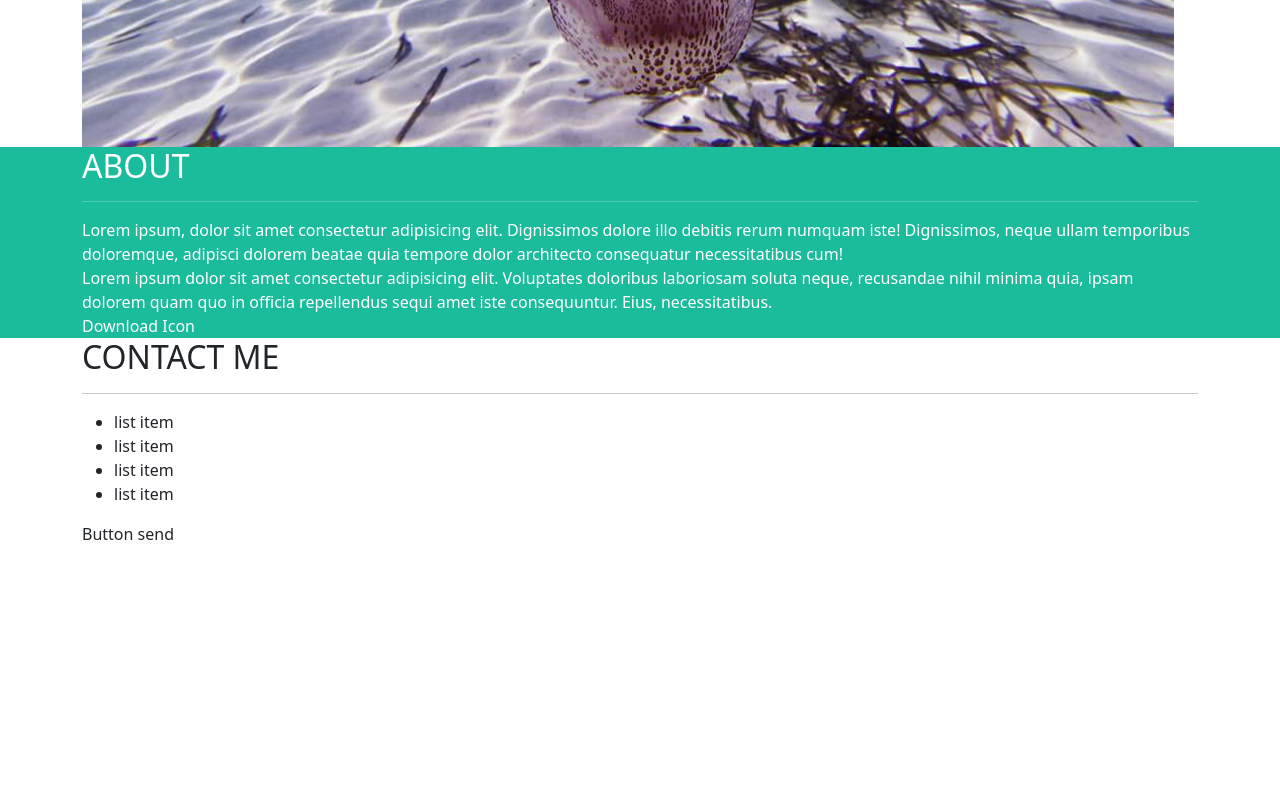
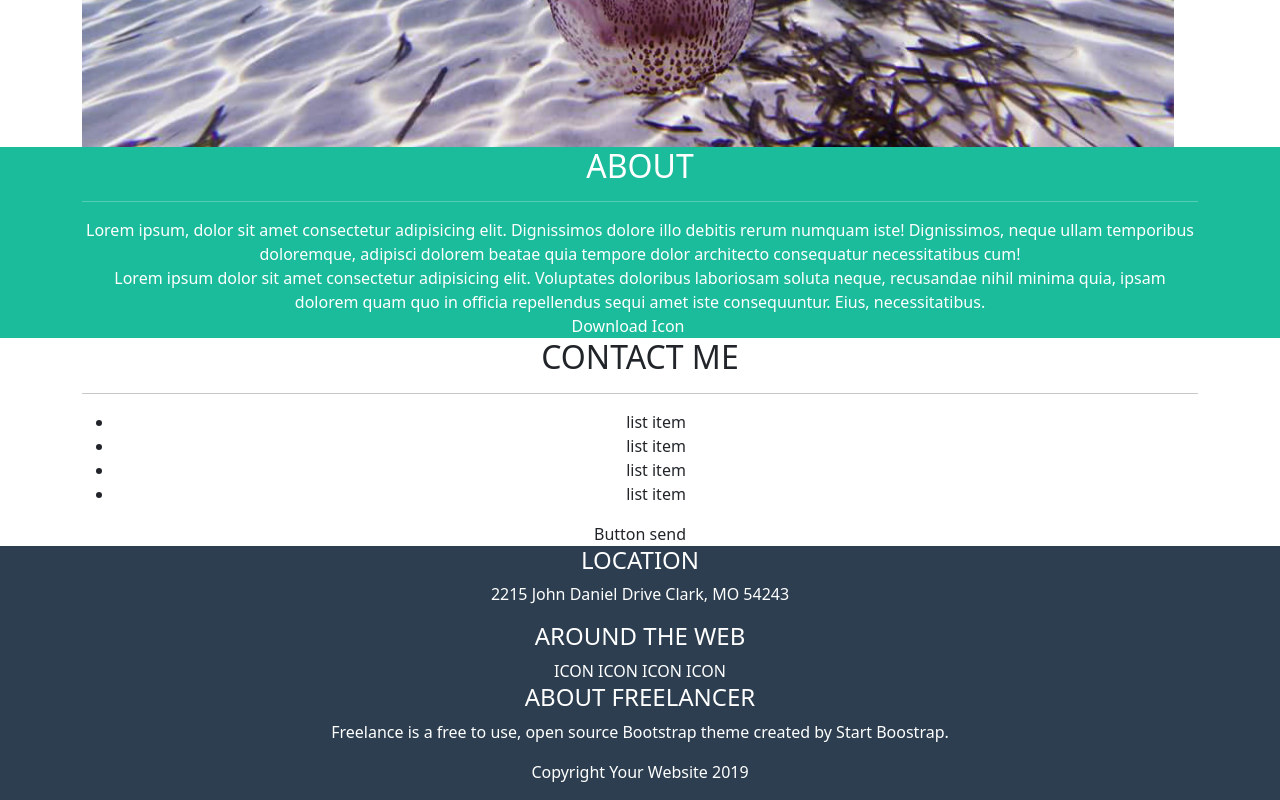
Before and after one commit to eliaraguso/html-css-bootstrap-freelancer, a plain HTML site: page index.html in a window 1280 px wide. Shown: the part 4788-5588 px from the top of the page. Before the commit the page ends 5334 px from the top, so only its background shows below. Drawn offline with nearby package versions, Linux system fonts and the light colour scheme.

Commit message:
creato footer

```diff
--- a/css/style.css
+++ b/css/style.css
@@ -3,6 +3,12 @@ h1 {
     font-size: 1rem;
     line-height: 50px;
     vertical-align: middle;
+}
+
+/* Common */
+main,
+footer {
+    text-align: center;
 }
 
 /* Header */
@@ -29,3 +35,9 @@ header {
 .section-portfolio img{
     width: 100%;
 }
+
+/* Footer */
+footer {
+    background-color: #2c3e50;
+    color: white;
+}
--- a/index.html
+++ b/index.html
@@ -108,7 +108,33 @@
     </main>
     <!-- /Main -->
 
-    <footer></footer>
+    <footer>
+        <div class="container">
+            <div class="row">
+                <div class="col-12">
+                    <h4>LOCATION</h4>
+                    <p>2215 John Daniel Drive Clark, MO 54243</p>
+                </div>
+                <div class="col-12">
+                    <h4>AROUND THE WEB</h4>
+                    ICON ICON ICON ICON
+                </div>
+                <div class="col-12">
+                    <h4>ABOUT FREELANCER</h4>
+                    <P>Freelance is a free to use, open source Bootstrap theme created by Start Boostrap.</P>
+                </div>
+            </div>
+        </div>
+        <div class="container">
+            <div class="row">
+                <div class="col">
+                    <p>Copyright Your Website 2019</p>
+                </div>
+            </div>
+        </div>
+
+
+    </footer>
 
     <!-- Bootstrap JS -->
     <script src="https://cdn.jsdelivr.net/npm/bootstrap@5.0.2/dist/js/bootstrap.bundle.min.js" integrity="sha384-MrcW6ZMFYlzcLA8Nl+NtUVF0sA7MsXsP1UyJoMp4YLEuNSfAP+JcXn/tWtIaxVXM" crossorigin="anonymous"></script>
```
